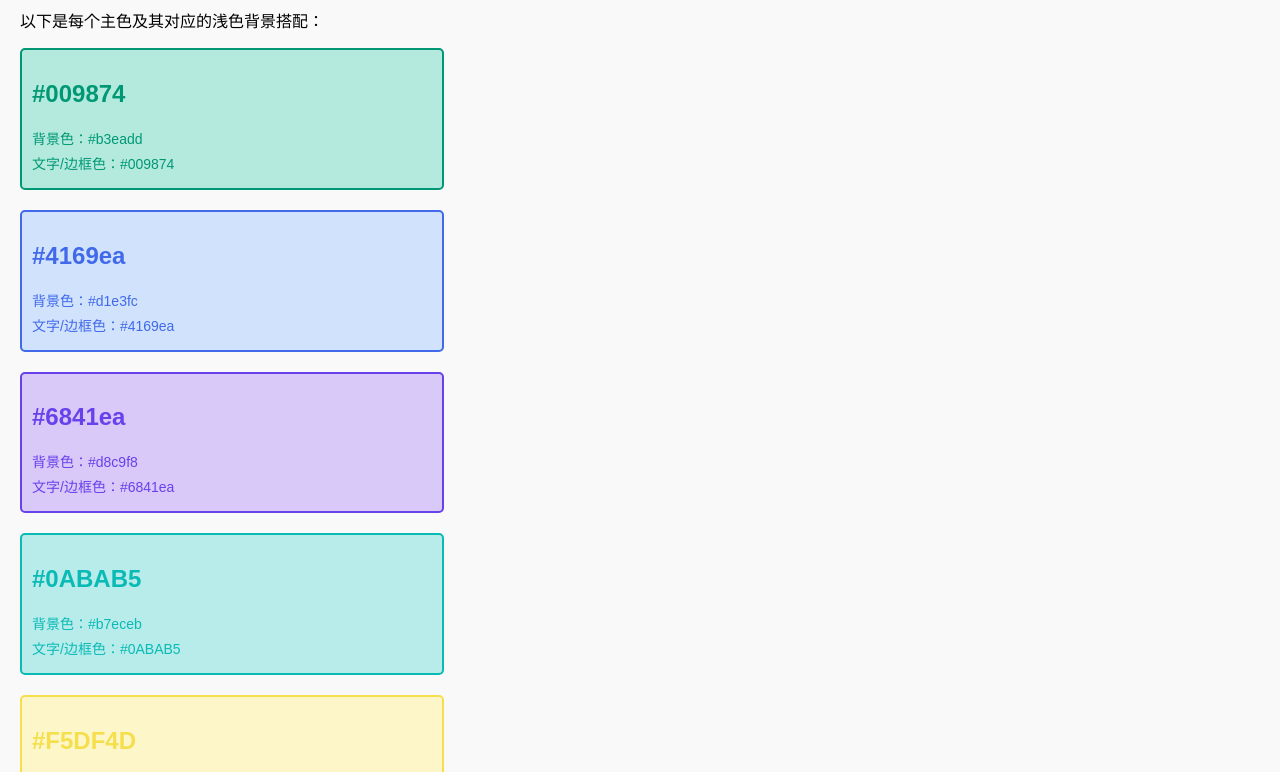
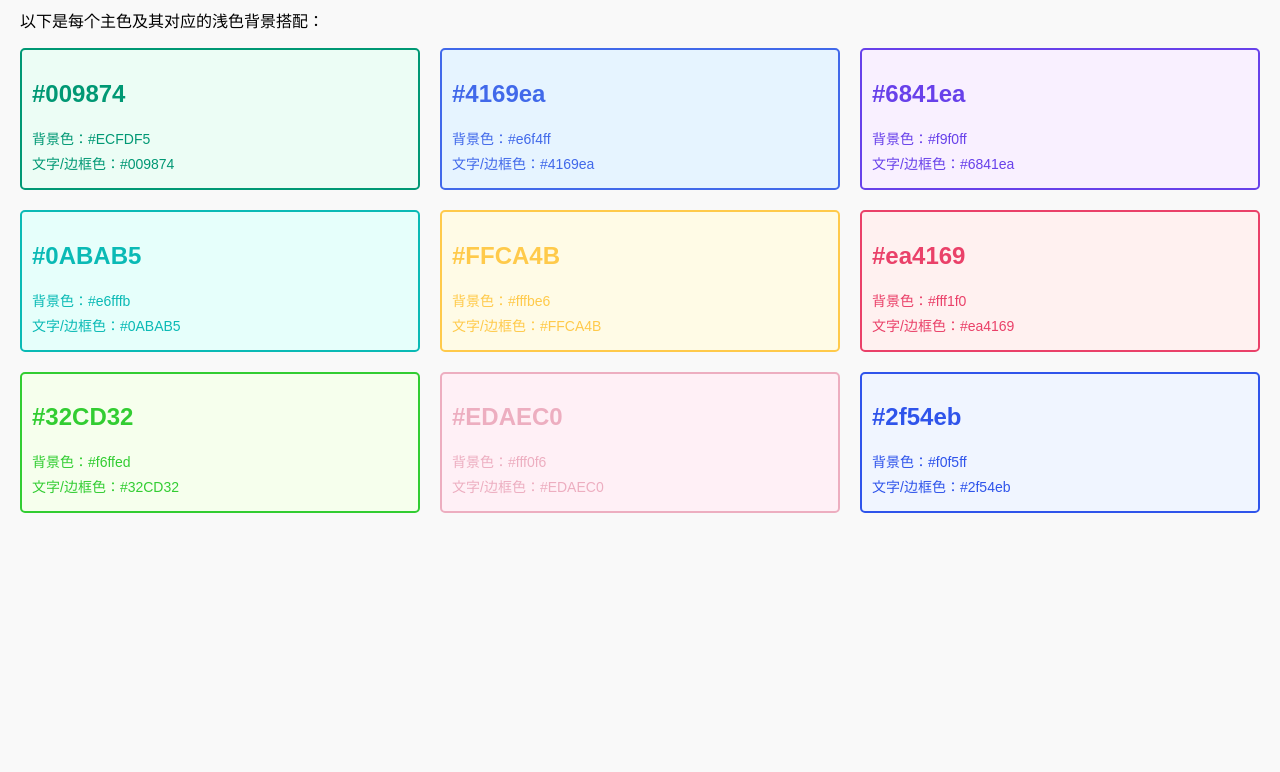
Before and after one commit to luffyZh/colors, a plain HTML site: page index.html in a window 1280 px wide. Shown: the part 101-873 px from the top of the page. After the commit the page ends 800 px from the top, so only its background shows below. Drawn offline with Linux system fonts and the light colour scheme.

Commit message:
feat: add colors

```diff
--- a/index.html
+++ b/index.html
@@ -14,12 +14,15 @@
         .container {
             padding: 20px;
         }
+        .palette-grid {
+            display: grid;
+            grid-template-columns: repeat(3, 1fr);
+            gap: 20px;
+        }
         .color-palette {
-            margin-bottom: 20px;
             padding: 10px;
             border-radius: 5px;
             border: 2px solid;
-            max-width: 400px;
         }
         .color-label {
             font-size: 14px;
@@ -29,64 +32,64 @@
 </head>
 <body>
     <div class="container">
-        <h1>扩展主色与浅色搭配展示</h1>
+        <h1>项目/组/维度色板</h1>
         <p>以下是每个主色及其对应的浅色背景搭配：</p>
-
         <!-- 配色方案 -->
-        <div class="color-palette" style="background-color: #b3eadd; border-color: #009874; color: #009874;">
+        <div class="palette-grid">
+            <div class="color-palette" style="background-color: #ECFDF5; border-color: #009874; color: #009874;">
                 <h2>#009874</h2>
-            <p class="color-label">背景色：#b3eadd</p>
+                <p class="color-label">背景色：#ECFDF5</p>
                 <p class="color-label">文字/边框色：#009874</p>
             </div>
 
-        <div class="color-palette" style="background-color: #d1e3fc; border-color: #4169ea; color: #4169ea;">
+            <div class="color-palette" style="background-color: #e6f4ff; border-color: #4169ea; color: #4169ea;">
                 <h2>#4169ea</h2>
-            <p class="color-label">背景色：#d1e3fc</p>
+                <p class="color-label">背景色：#e6f4ff</p>
                 <p class="color-label">文字/边框色：#4169ea</p>
             </div>
 
-        <div class="color-palette" style="background-color: #d8c9f8; border-color: #6841ea; color: #6841ea;">
+            <div class="color-palette" style="background-color: #f9f0ff; border-color: #6841ea; color: #6841ea;">
                 <h2>#6841ea</h2>
-            <p class="color-label">背景色：#d8c9f8</p>
+                <p class="color-label">背景色：#f9f0ff</p>
                 <p class="color-label">文字/边框色：#6841ea</p>
             </div>
 
-        <div class="color-palette" style="background-color: #b7eceb; border-color: #0ABAB5; color: #0ABAB5;">
+            <div class="color-palette" style="background-color: #e6fffb; border-color: #0ABAB5; color: #0ABAB5;">
                 <h2>#0ABAB5</h2>
-            <p class="color-label">背景色：#b7eceb</p>
+                <p class="color-label">背景色：#e6fffb</p>
                 <p class="color-label">文字/边框色：#0ABAB5</p>
             </div>
 
-        <div class="color-palette" style="background-color: #fdf6c9; border-color: #F5DF4D; color: #F5DF4D;">
-            <h2>#F5DF4D</h2>
-            <p class="color-label">背景色：#fdf6c9</p>
-            <p class="color-label">文字/边框色：#F5DF4D</p>
+            <div class="color-palette" style="background-color: #fffbe6; border-color: #FFCA4B; color: #FFCA4B;">
+                <h2>#FFCA4B</h2>
+                <p class="color-label">背景色：#fffbe6</p>
+                <p class="color-label">文字/边框色：#FFCA4B</p>
             </div>
 
-        <div class="color-palette" style="background-color: #f9c9d5; border-color: #ea4169; color: #ea4169;">
+            <div class="color-palette" style="background-color: #fff1f0; border-color: #ea4169; color: #ea4169;">
                 <h2>#ea4169</h2>
-            <p class="color-label">背景色：#f9c9d5</p>
+                <p class="color-label">背景色：#fff1f0</p>
                 <p class="color-label">文字/边框色：#ea4169</p>
             </div>
 
-        <div class="color-palette" style="background-color: #bdf5bd; border-color: #32CD32; color: #32CD32;">
+            <div class="color-palette" style="background-color: #f6ffed; border-color: #32CD32; color: #32CD32;">
                 <h2>#32CD32</h2>
-            <p class="color-label">背景色：#bdf5bd</p>
+                <p class="color-label">背景色：#f6ffed</p>
                 <p class="color-label">文字/边框色：#32CD32</p>
             </div>
 
-        <div class="color-palette" style="background-color: #fde7ec; border-color: #EDAEC0; color: #EDAEC0;">
+            <div class="color-palette" style="background-color: #fff0f6; border-color: #EDAEC0; color: #EDAEC0;">
                 <h2>#EDAEC0</h2>
-            <p class="color-label">背景色：#fde7ec</p>
+                <p class="color-label">背景色：#fff0f6</p>
                 <p class="color-label">文字/边框色：#EDAEC0</p>
             </div>
 
-        <div class="color-palette" style="background-color: #ffedc2; border-color: #FFCA4B; color: #FFCA4B;">
-            <h2>#FFCA4B</h2>
-            <p class="color-label">背景色：#ffedc2</p>
-            <p class="color-label">文字/边框色：#FFCA4B</p>
+            <div class="color-palette" style="background-color: #f0f5ff; border-color: #2f54eb; color: #2f54eb;">
+                <h2>#2f54eb</h2>
+                <p class="color-label">背景色：#f0f5ff</p>
+                <p class="color-label">文字/边框色：#2f54eb</p>
             </div>
-
+        </div>
     </div>
 </body>
 </html>
```
Lines whose indentation alone changed are shown as unchanged.
